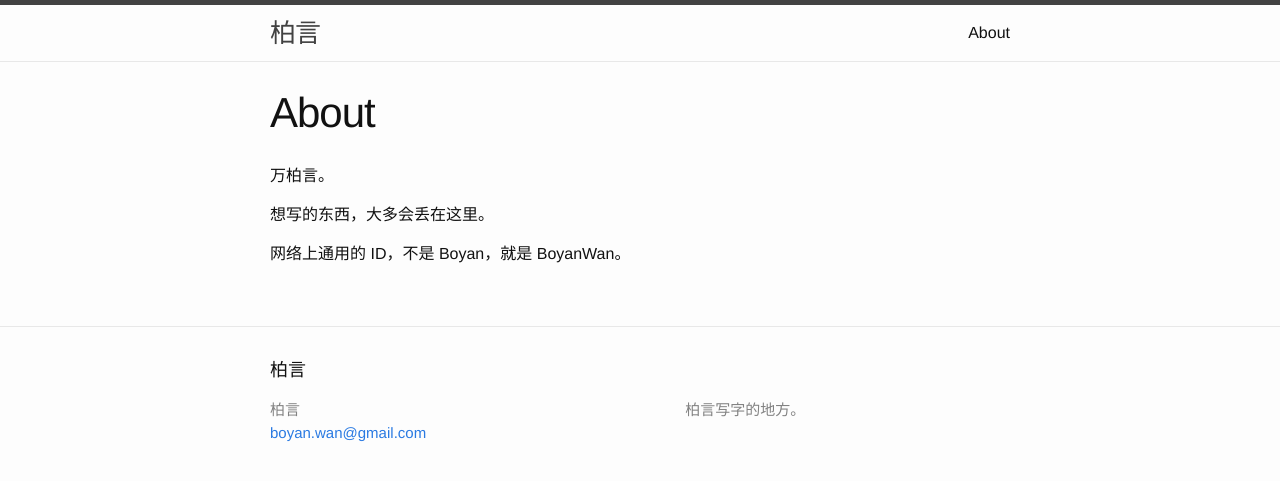
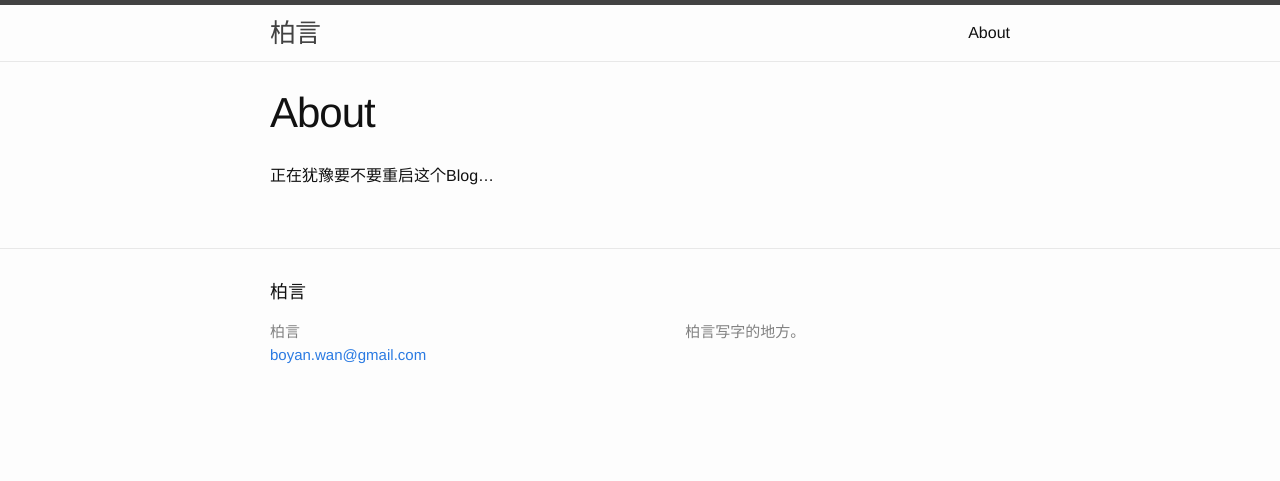
Before and after one commit to BoyanWan/boyanwan.github.io, a Jekyll site: the page built from about.md, in a window 1280 px wide. Shown: the top 481 px of the page. Built offline with Jekyll 4.4.1, drawn with Linux system fonts in a browser that asks for light colours.

Commit message:
Update about.md

```diff
--- a/about.md
+++ b/about.md
@@ -4,8 +4,4 @@ title: About
 permalink: /about/
 ---
 
-万柏言。
-
-想写的东西，大多会丢在这里。
-
-网络上通用的 ID，不是 Boyan，就是 BoyanWan。
+正在犹豫要不要重启这个Blog...
```
